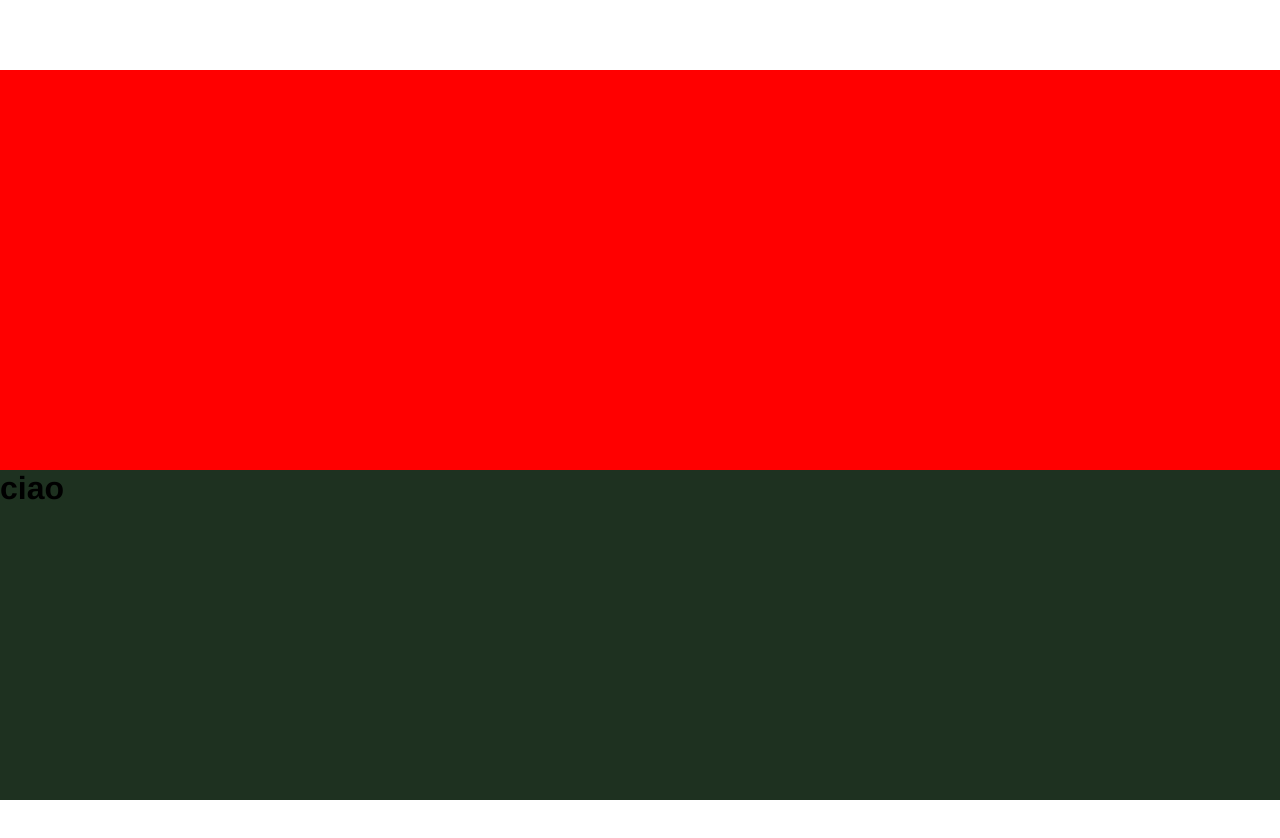
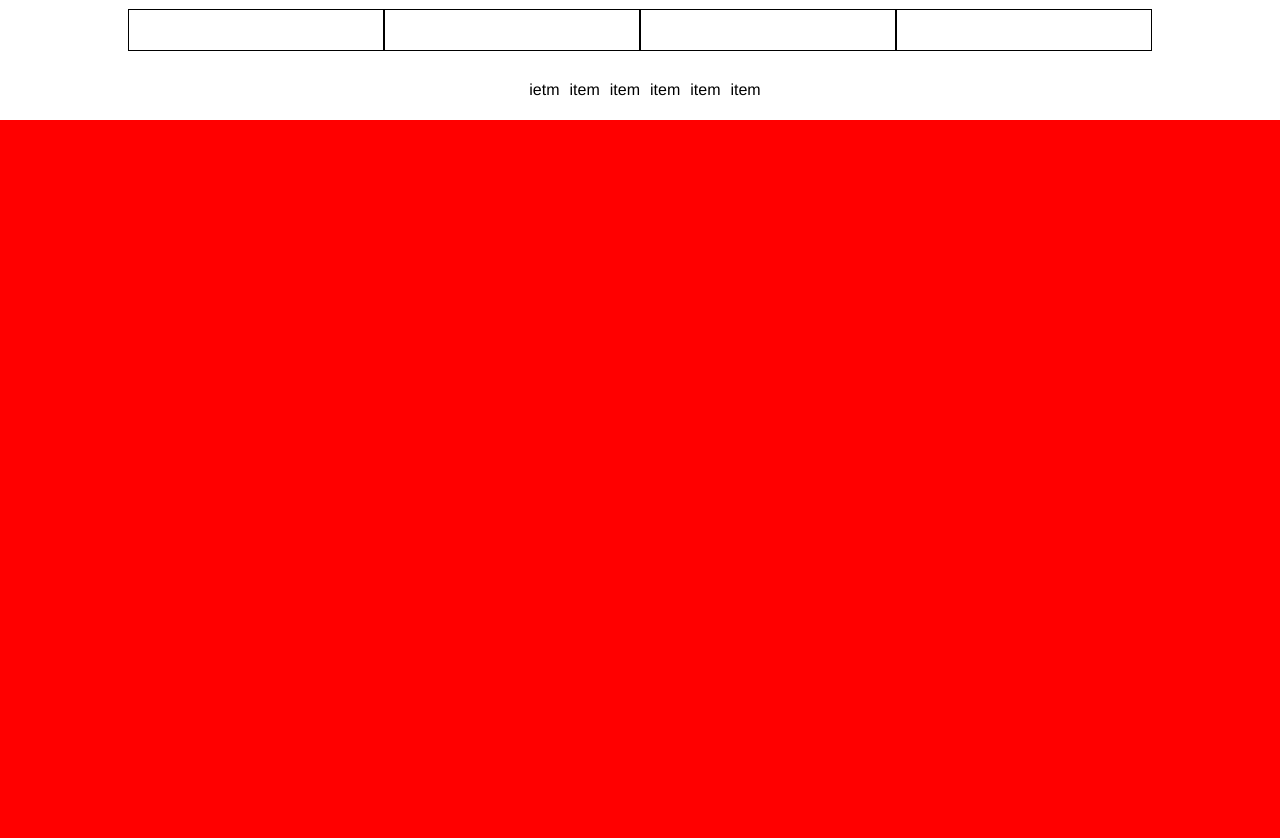
Before and after one commit to MicheleBisceglia/proj-html-vuejs, a Vue app: page / in a window 1280 px wide. Shown: the top 838 px of the page. Before the commit the page ends 800 px from the top, so only its background shows below. Built offline with nearby package versions, Linux system fonts and the light colour scheme.

Commit message:
header structure

```diff
--- a/src/components/AppHeader.vue
+++ b/src/components/AppHeader.vue
@@ -1,6 +1,23 @@
 <template>
   <div>
-    <header></header>
+    <header>
+      <div class="header_top">
+        <div class="header_top_item"></div>
+        <div class="header_top_item"></div>
+        <div class="header_top_item"></div>
+        <div class="header_top_item"></div>
+      </div>
+      <div class="header_btm">
+        <ul>
+          <li>ietm</li>
+          <li>item</li>
+          <li>item</li>
+          <li>item</li>
+          <li>item</li>
+          <li>item</li>
+        </ul>
+      </div>
+    </header>
   </div>
 </template>
 
@@ -12,8 +29,32 @@ export default {
 
 <style scoped lang="scss">
 @import "../style/common.scss";
-header {
+.header_top {
+  height: 60px;
   background-color: $primary-color;
-  height: 70px;
+  display: flex;
+  justify-content: center;
+  align-items: center;
+  .header_top_item {
+    width: 20%;
+    height: 70%;
+    border: 1px solid black;
+    img {
+      height: 100%;
+      width: 100%;
+  }
+  }
+}
+.header_btm {
+  height: 60px;
+  width: 100%;
+  background-color: $primary-color;
+  display: flex;
+  justify-content: center;
+  align-items: center;
+}
+li {
+  display: inline;
+  padding-left: 10px;
 }
 </style>
--- a/src/components/AppMain.vue
+++ b/src/components/AppMain.vue
@@ -14,6 +14,6 @@ export default {
 @import "../style/common.scss";
 main {
   background-color: red;
-  height: 400px;
+  height: 10000px;
 }
 </style>
```
Also changed, not shown: .eslintrc.js, src/assets/img/dark-pet-logo.png (added).
